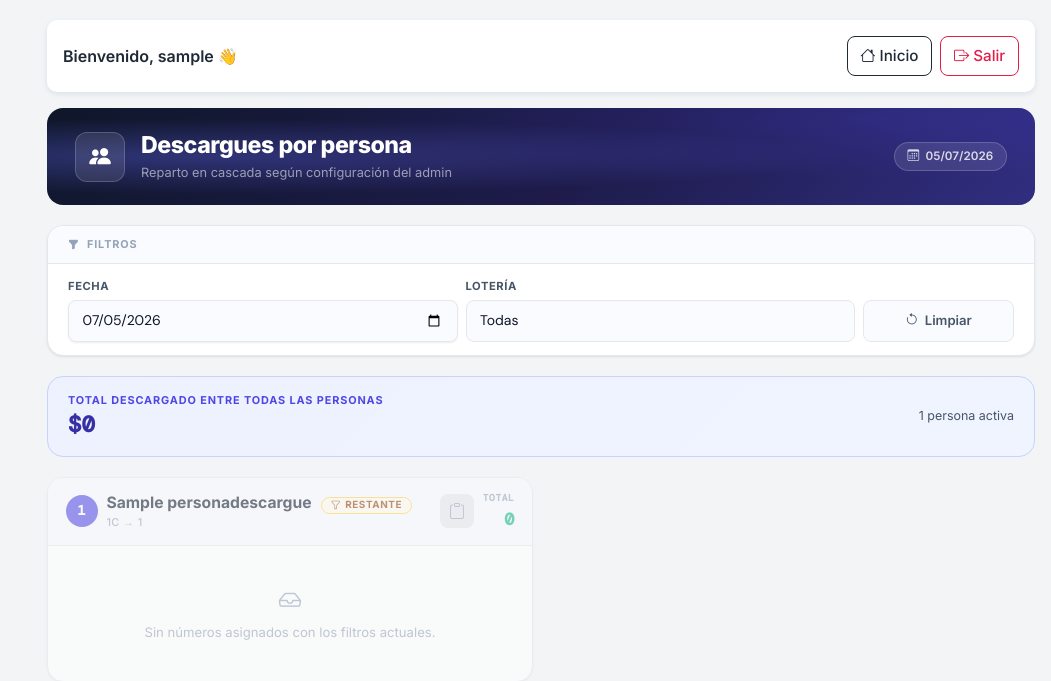
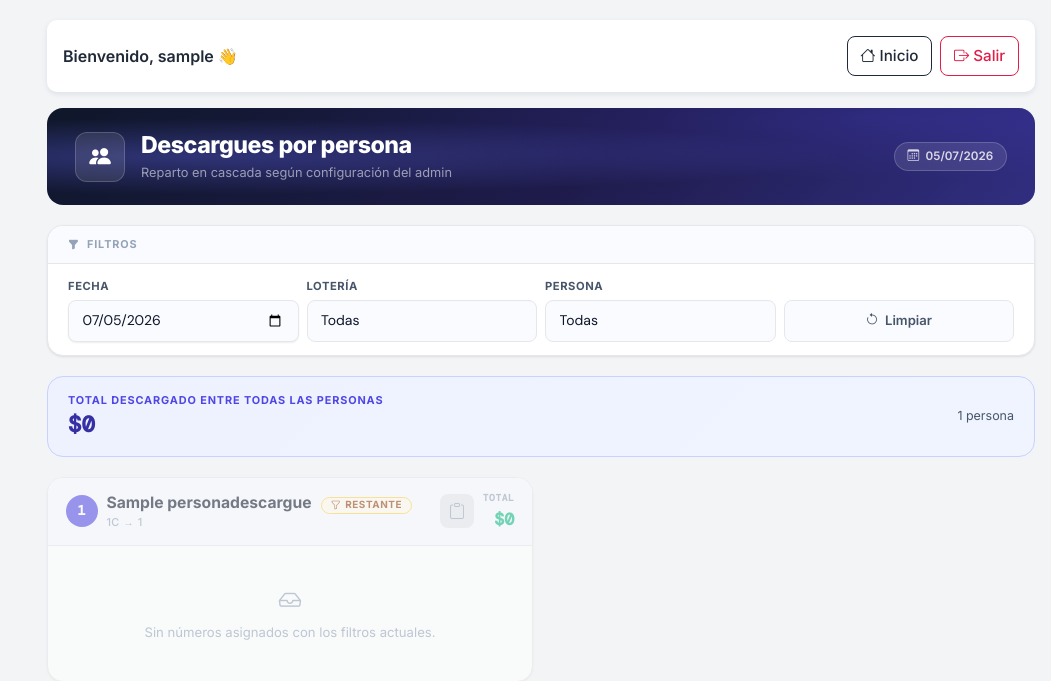
Before and after one commit to daniel0227/ventas, a Django app: page /descargues-por-persona/ in a window 1280 px wide. Shown: the top 681 px of the page, without its empty margins (229-1280 px from the left). Run offline with Django 5.2, Linux system fonts and the light colour scheme; a user stored in the database is signed in; tables that the repository leaves empty hold one stand-in row (values such as "Sample post"); some libraries are stand-ins or nearby versions.

Commit message:
modificaciones sobre el proceso de descargues

```diff
--- a/core/templates/core/descargues_por_persona.html
+++ b/core/templates/core/descargues_por_persona.html
@@ -297,12 +297,12 @@
   <div class="filter-panel-body">
     <form method="get" id="filter-form">
       <div class="row g-2 align-items-end">
-        <div class="col-12 col-md-5">
+        <div class="col-12 col-md-3">
           <label class="field-label" for="fecha">Fecha</label>
           <input type="date" id="fecha" name="fecha" class="form-control"
             value="{{ fecha|date:'Y-m-d' }}" max="{% now 'Y-m-d' %}">
         </div>
-        <div class="col-12 col-md-5">
+        <div class="col-12 col-md-3">
           <label class="field-label" for="loteria">Lotería</label>
           <select id="loteria" name="loteria" class="form-select">
             <option value="">Todas</option>
@@ -313,7 +313,18 @@
             {% endfor %}
           </select>
         </div>
-        <div class="col-12 col-md-2">
+        <div class="col-12 col-md-3">
+          <label class="field-label" for="persona">Persona</label>
+          <select id="persona" name="persona" class="form-select">
+            <option value="">Todas</option>
+            {% for p in personas_filtro %}
+              <option value="{{ p.id }}" {% if persona_id_filtro == p.id|stringformat:'s' %}selected{% endif %}>
+                {{ p.orden }}. {{ p.nombre }}
+              </option>
+            {% endfor %}
+          </select>
+        </div>
+        <div class="col-12 col-md-3">
           <a href="{% url 'descargues_por_persona' %}" class="btn-reset w-100 justify-content-center">
             <i class="bi bi-arrow-counterclockwise"></i> Limpiar
           </a>
@@ -342,7 +353,7 @@
       <div class="value">${{ total_global|format_colombian }}</div>
     </div>
     <div style="font-size:.78rem;color:var(--text-secondary);">
-      {{ personas_resultado|length }} persona{{ personas_resultado|length|pluralize:"s" }} activa{{ personas_resultado|length|pluralize:"s" }}
+      {% if persona_id_filtro %}Filtrado por persona{% else %}{{ personas_resultado|length }} persona{{ personas_resultado|length|pluralize:"s" }}{% endif %}
     </div>
   </div>
 
@@ -359,7 +370,7 @@
             {% endif %}
             <span class="sub">
               {% for r in item.persona.reglas.all %}
-                {{ r.cifras }}c → {{ r.monto_maximo }}{% if not forloop.last %} · {% endif %}
+                {{ r.cifras }}c → {{ r.monto_maximo|format_colombian }}{% if not forloop.last %} · {% endif %}
               {% empty %}
                 sin reglas
               {% endfor %}
@@ -373,7 +384,7 @@
           </button>
           <div class="persona-total">
             <span class="label">Total</span>
-            {{ item.total }}
+            ${{ item.total|format_colombian }}
           </div>
         </div>
 
@@ -389,7 +400,7 @@
                 </ul>
                 <div class="bloque-subtotal">
                   <span>Subtotal</span>
-                  <span>{{ bloque.subtotal }}</span>
+                  <span>${{ bloque.subtotal|format_colombian }}</span>
                 </div>
               </div>
             {% endfor %}
@@ -411,6 +422,7 @@
   // Auto-submit de filtros
   document.getElementById('fecha')?.addEventListener('change', () => document.getElementById('filter-form').submit());
   document.getElementById('loteria')?.addEventListener('change', () => document.getElementById('filter-form').submit());
+  document.getElementById('persona')?.addEventListener('change', () => document.getElementById('filter-form').submit());
 
   // Botón copiar (al lado del nombre)
   document.querySelectorAll('.btn-copy-inline').forEach(btn => {
--- a/core/views.py
+++ b/core/views.py
@@ -1692,6 +1692,7 @@ def descargues_por_persona(request):
         fecha = hoy
 
     loteria_id = (request.GET.get('loteria') or '').strip()
+    persona_id_filtro = (request.GET.get('persona') or '').strip()
 
     # ── Personas activas en orden ─────────────────
     personas = list(
@@ -1706,8 +1707,13 @@ def descargues_por_persona(request):
         for p in personas
     }
 
-    # ── Filtros laterales ─────────────────────────
-    loterias_disponibles = Loteria.objects.order_by('nombre')
+    # ── Loterias disponibles segun el dia de la fecha ────
+    dia_nombre = _DIAS_SEMANA_CONFIG[fecha.weekday()]['nombre']
+    dia_obj = Dia.objects.filter(nombre=dia_nombre).first()
+    if dia_obj:
+        loterias_disponibles = Loteria.objects.filter(dias_juego=dia_obj).order_by('nombre')
+    else:
+        loterias_disponibles = Loteria.objects.none()
 
     # ── Datos del dia (mismo query que reporte_descargas) ──
     base = (
@@ -1779,11 +1785,22 @@ def descargues_por_persona(request):
 
     total_global = sum(r['total'] for r in resultado_personas)
 
+    # ── Aplicar filtro por persona (solo afecta la vista, no el calculo) ──
+    if persona_id_filtro:
+        resultado_personas_vista = [
+            r for r in resultado_personas
+            if str(r['persona'].id) == persona_id_filtro
+        ]
+    else:
+        resultado_personas_vista = resultado_personas
+
     return render(request, 'core/descargues_por_persona.html', {
         'fecha': fecha,
         'loteria_id': loteria_id,
+        'persona_id_filtro': persona_id_filtro,
         'loterias_disponibles': loterias_disponibles,
-        'personas_resultado': resultado_personas,
+        'personas_filtro': personas,
+        'personas_resultado': resultado_personas_vista,
         'total_global': total_global,
         'hay_personas': bool(personas),
     })
```
